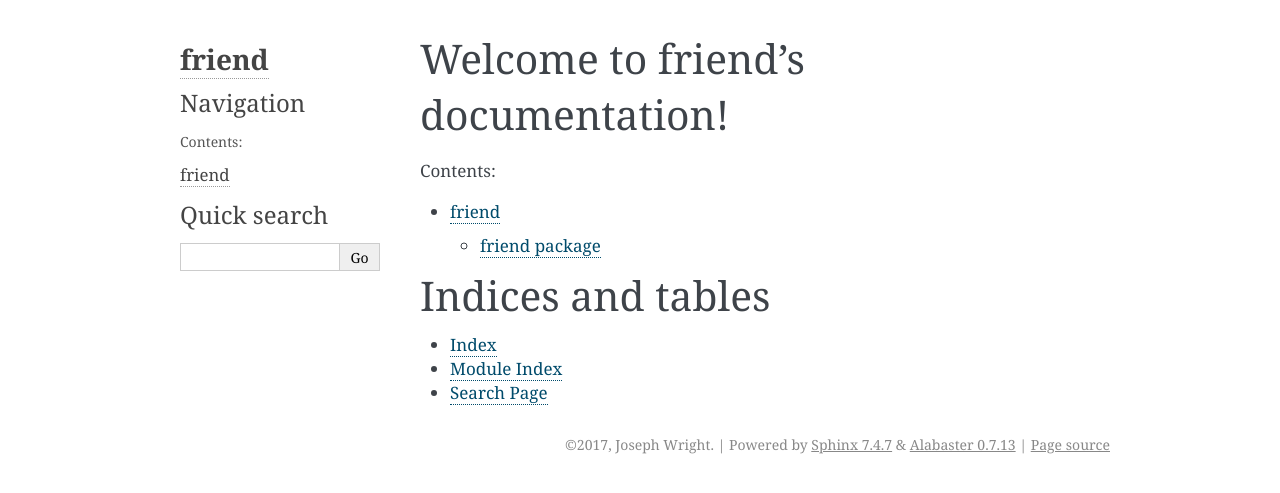
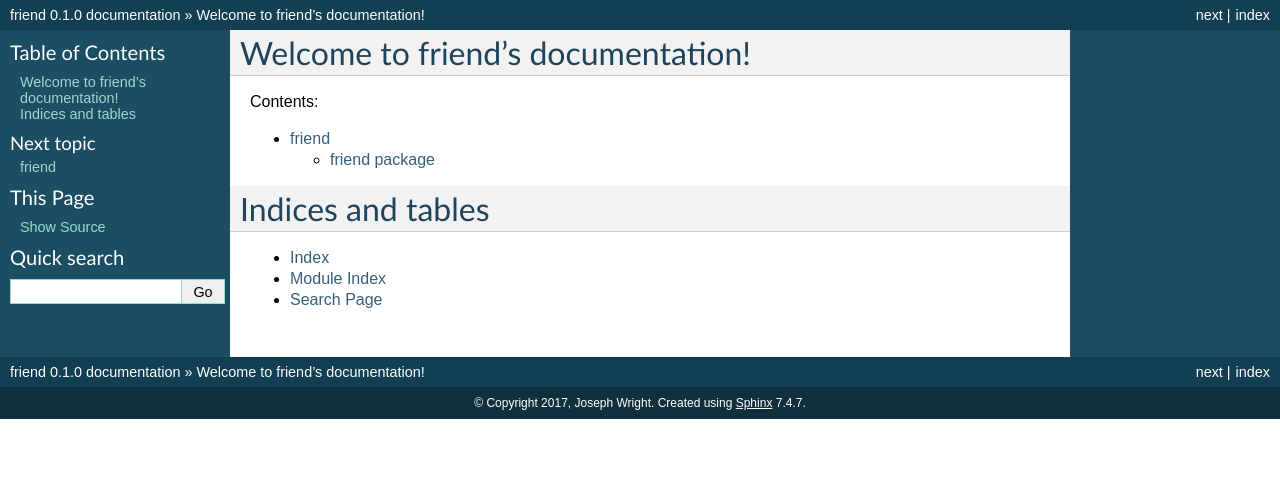
Before and after one commit to cloudboss/friend, a Sphinx documentation site: the page built from docs/source/index.rst, in a window 1280 px wide. Shown: the top 493 px of the page. Built offline with Sphinx 7.4.7, drawn with Linux system fonts in a browser that asks for light colours.

Commit message:
Remove alabaster theme and use default theme

```diff
--- a/docs/source/conf.py
+++ b/docs/source/conf.py
@@ -90,7 +90,7 @@ todo_include_todos = True
 # The theme to use for HTML and HTML Help pages.  See the documentation for
 # a list of builtin themes.
 #
-html_theme = 'alabaster'
+html_theme = 'default'
 
 # Theme options are theme-specific and customize the look and feel of a theme
 # further.  For a list of options available for each theme, see the
@@ -102,21 +102,6 @@ html_theme = 'alabaster'
 # relative to this directory. They are copied after the builtin static files,
 # so a file named "default.css" will overwrite the builtin "default.css".
 html_static_path = ['_static']
-
-# Custom sidebar templates, must be a dictionary that maps document names
-# to template names.
-#
-# This is required for the alabaster theme
-# refs: http://alabaster.readthedocs.io/en/latest/installation.html#sidebars
-html_sidebars = {
-    '**': [
-        'about.html',
-        'navigation.html',
-        'relations.html',  # needs 'show_related': True theme option to display
-        'searchbox.html',
-        'donate.html',
-    ]
-}
 
 
 # -- Options for HTMLHelp output ------------------------------------------
```
